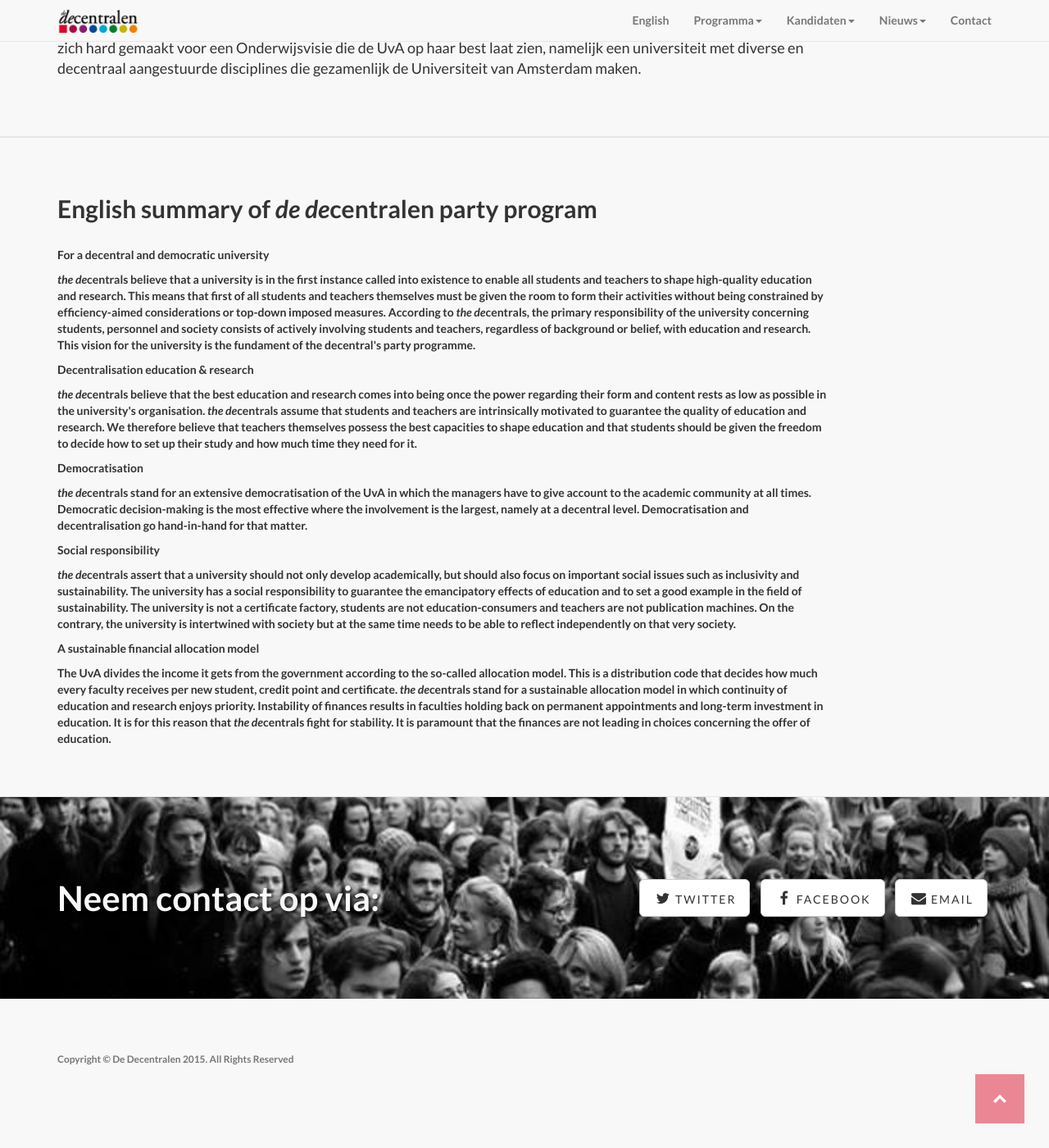
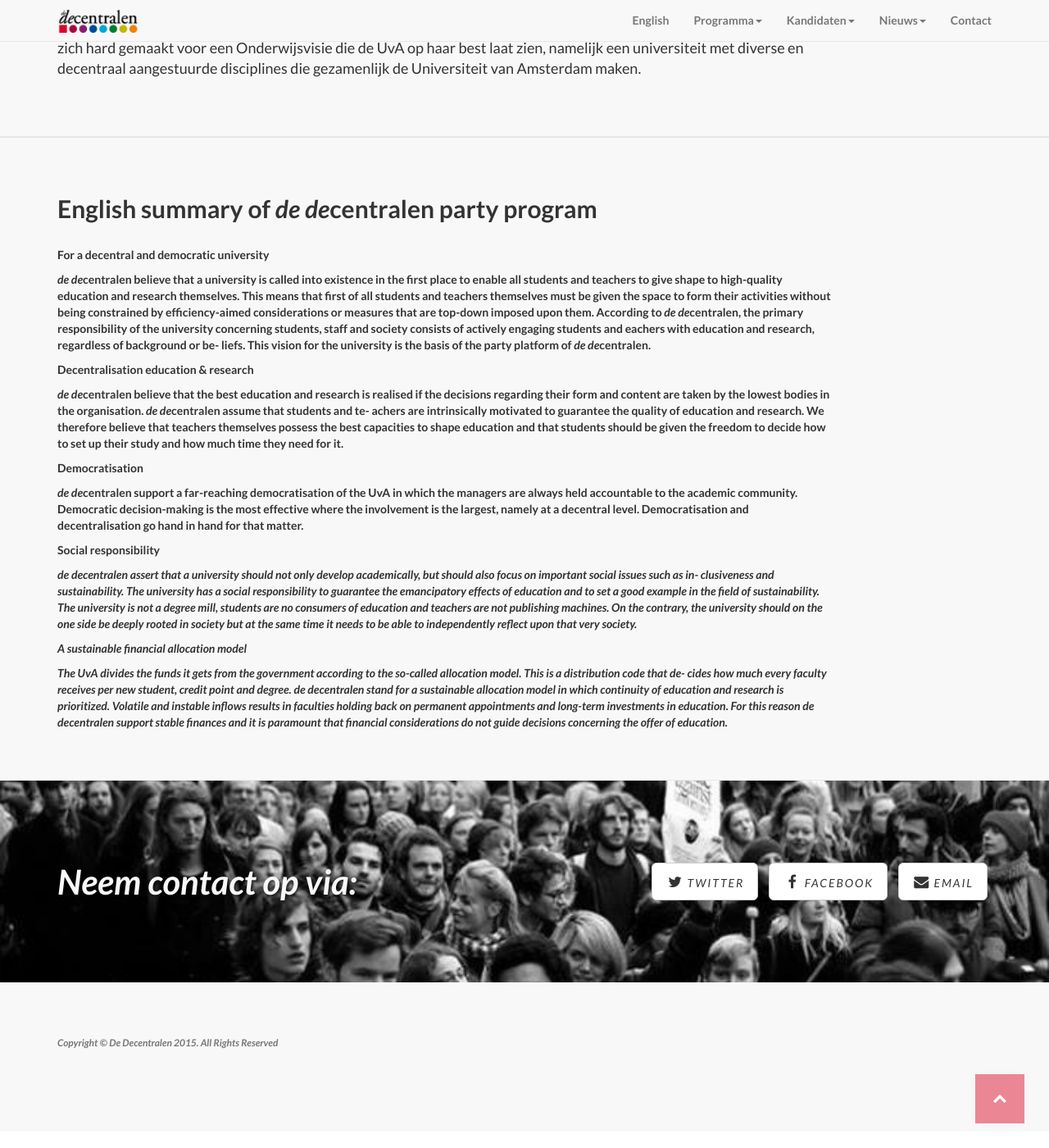
Before and after one commit to DeDecentralen/DeDecentralen.github.io, a Jekyll site: the page built from index.md, in a window 1280 px wide and 1400 px high, scrolled down 8749 px. Shown: the whole window at 82% size. Built offline with Jekyll 4.4.1, drawn with Linux system fonts in a browser that asks for light colours.

Commit message:
Update index.html

```diff
--- a/_layouts/index.html
+++ b/_layouts/index.html
@@ -168,15 +168,15 @@
         <div class="clearfix"></div>
         <h2 class="section-heading">English summary of <i>de de</i>centralen party program</h2>
         <p><b>For a decentral and democratic university</b></p>
-        <p><i>the de</i>centrals believe that a university is in the first instance called into existence to enable all students and teachers to shape high-quality education and research. This means that first of all students and teachers themselves must be given the room to form their activities without being constrained by efficiency-aimed considerations or top-down imposed measures. According to <i>the de</i>centrals, the primary responsibility of the university concerning students, personnel and society consists of actively involving students and teachers, regardless of background or belief, with education and research. This vision for the university is the fundament of the decentral's party programme. </p>
+        <p><i>de de</i>centralen believe that a university is called into existence in the first place to enable all students and teachers to give shape to high-quality education and research themselves. This means that first of all students and teachers themselves must be given the space to form their activities without being constrained by efficiency-aimed considerations or measures that are top-down imposed upon them. According to <i>de de</i>centralen, the primary responsibility of the university concerning students, staff and society consists of actively engaging students and eachers with education and research, regardless of background or be- liefs. This vision for the university is the basis of the party platform of <i>de de</i>centralen.</p>
         <p><b>Decentralisation education & research</b></p>
-        <p><i>the de</i>centrals believe that the best education and research comes into being once the power regarding their form and content rests as low as possible in the university's organisation. <i>the de</i>centrals assume that students and teachers are intrinsically motivated to guarantee the quality of education and research. We therefore believe that teachers themselves possess the best capacities to shape education and that students should be given the freedom to decide how to set up their study and how much time they need for it.</p>
+        <p><i>de de</i>centralen believe that the best education and research is realised if the decisions regarding their form and content are taken by the lowest bodies in the organisation. <i>de de</i>centralen assume that students and te- achers are intrinsically motivated to guarantee the quality of education  and research. We therefore believe that teachers themselves possess the best capacities to shape education and that students should be given the freedom to decide how to set up their study and how much time they need for it.</p>
         <p><b>Democratisation</b></p>
-        <p><i>the de</i>centrals stand for an extensive democratisation of the UvA in which the managers have to give account to the academic community at all times. Democratic decision-making is the most effective where the involvement is the largest, namely at a decentral level. Democratisation and decentralisation go hand-in-hand for that matter. </p>
+        <p><i>de de</i>centralen support a far-reaching democratisation of the UvA in  which the managers are always held accountable to the academic community. Democratic decision-making is the most effective where the  involvement is the largest, namely at a decentral level. Democratisation  and decentralisation go hand in hand for that matter.</p>
         <p><b>Social responsibility</b></p>
-        <p><i>the de</i>centrals assert that a university should not only develop academically, but should also focus on important social issues such as inclusivity and sustainability. The university has a social responsibility to guarantee the emancipatory effects of education and to set a good example in the field of sustainability. The university is not a certificate factory, students are not education-consumers and teachers are not publication machines. On the contrary, the university is intertwined with society but at the same time needs to be able to reflect independently on that very society. </p>
+        <p><i>de <i>de</i>centralen assert that a university should not only develop academically, but should also focus on important social issues such as in- clusiveness and sustainability. The university has a social responsibility  to guarantee the emancipatory effects of education and to set a good  example in the field of sustainability. The university is not a degree mill, students are no consumers of education and teachers are not publishing machines. On the contrary, the university should on the one side be deeply rooted in society but at the same time it needs to be able  to independently reflect upon that very society.</p>
         <p><b>A sustainable financial allocation model</b></p>
-        <p>The UvA divides the income it gets from the government according to the so-called allocation model. This is a distribution code that decides how much every faculty receives per new student, credit point and certificate. <i>the de</i>centrals stand for a sustainable allocation model in which continuity of education and research enjoys priority. Instability of finances results in faculties holding back on permanent appointments and long-term investment in education. It is for this reason that <i>the de</i>centrals fight for stability. It is paramount that the finances are not leading in choices concerning the offer of education. </p>
+        <p>The UvA divides the funds it gets from the government according  to the so-called allocation model. This is a distribution code that de- cides how much every faculty receives per new student, credit point and degree. <i>de de</i>centralen stand for a sustainable allocation model  in which continuity of education and research is prioritized. Volatile and instable inflows results in faculties holding back on permanent appointments and long-term investments in education. For this reason <i>de de</i>centralen support stable finances and it is paramount that financial considerations do not guide decisions concerning the offer of education.</p>
      </div>
     </div>
   </div>
```
